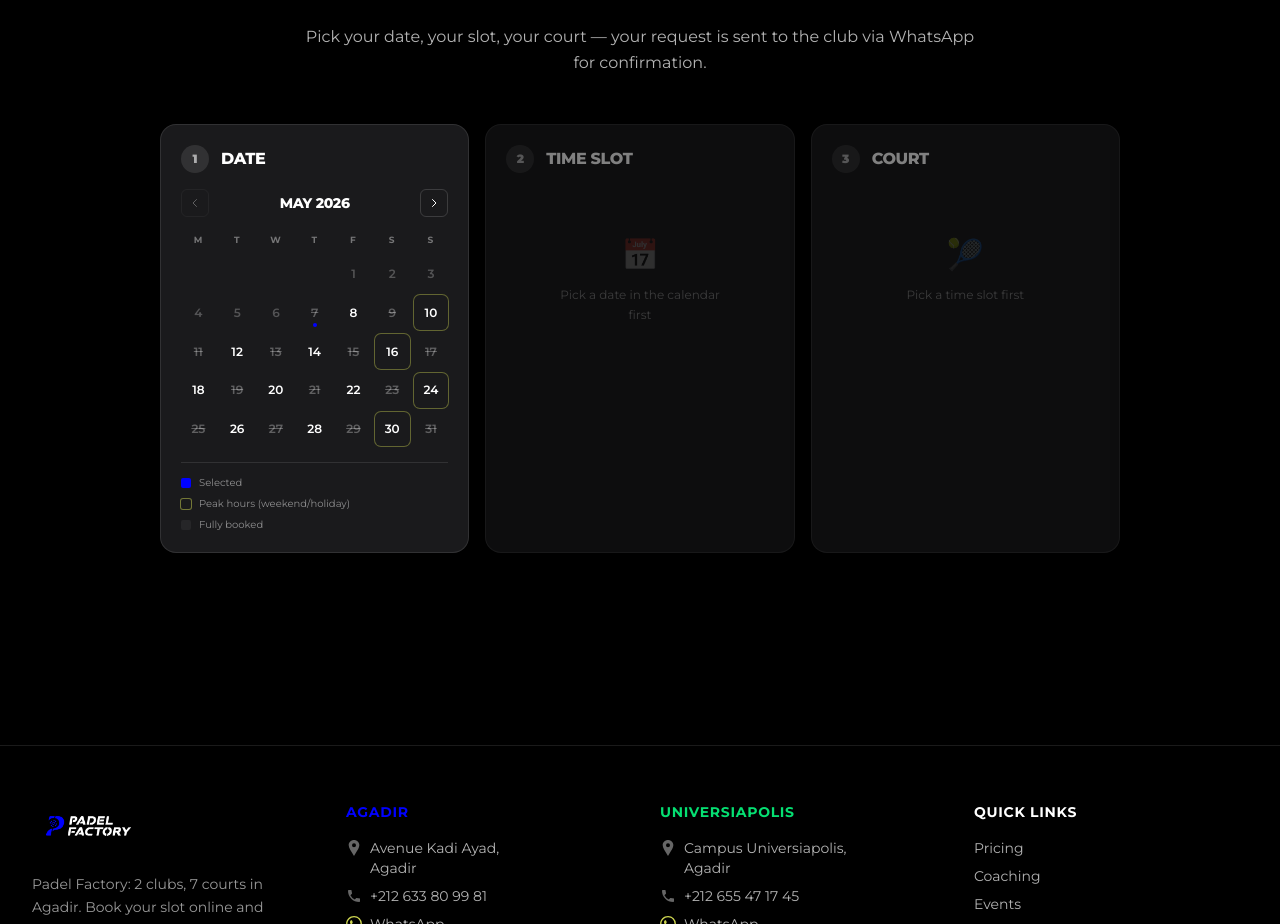
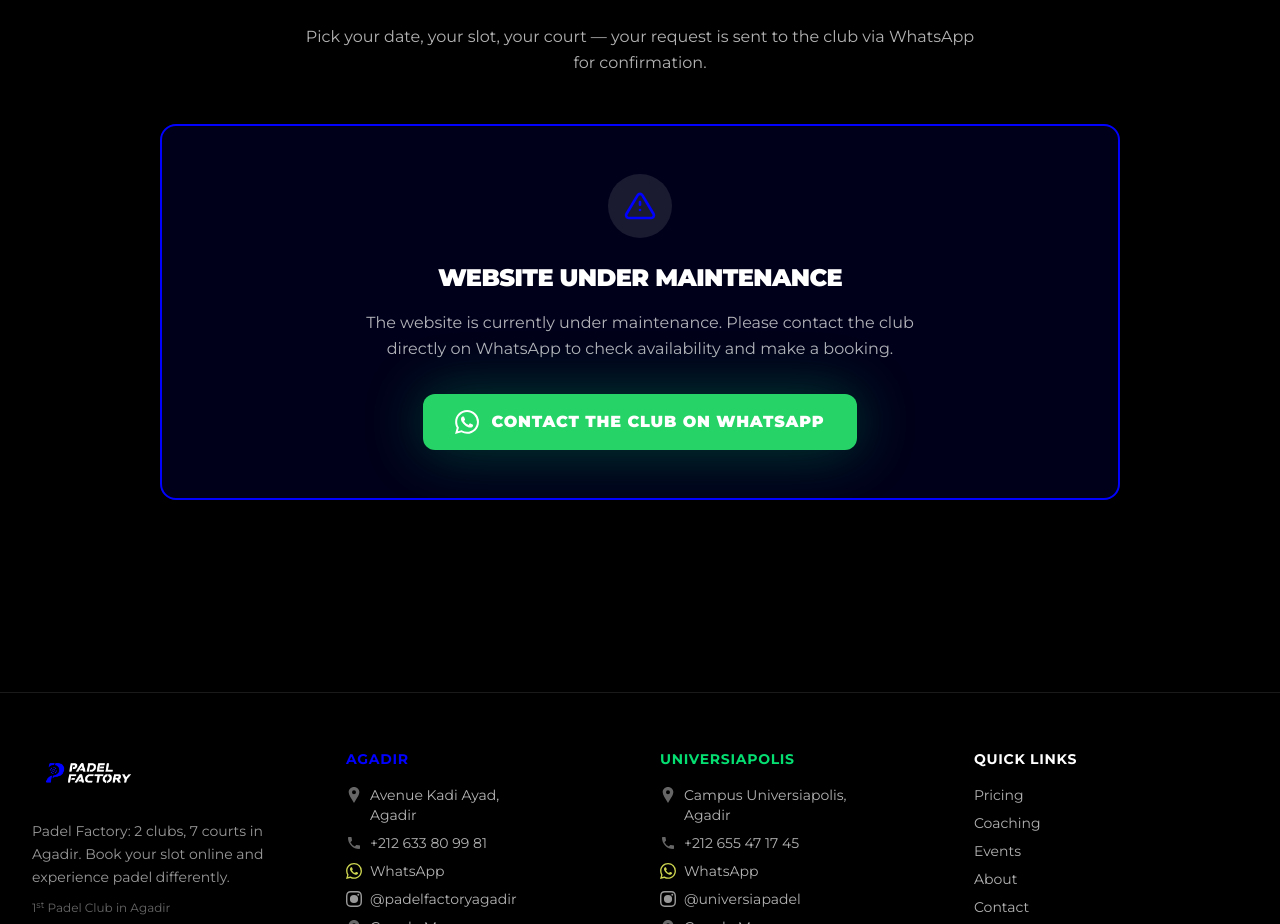
Before and after one commit to PadelFactoryAgadir/Site-Web-Claude, a Next.js app: page /en/agadir in a window 1280 px wide. Shown: the part 2480-3404 px from the top of the page. Built offline with nearby package versions, Linux system fonts and the light colour scheme.

Commit message:
block resa whtsapp

```diff
--- a/components/reservation/ReservationFlow.tsx
+++ b/components/reservation/ReservationFlow.tsx
@@ -24,6 +24,10 @@ interface ReservationFlowProps {
 /**
  * Wizard de réservation en 3 colonnes (desktop) / vertical (mobile).
  * Texte traduit dynamiquement FR/EN selon la locale courante.
+ *
+ * ⚠️ MAINTENANCE : le système de réservation en ligne est temporairement désactivé.
+ * Un message de maintenance est affiché à la place.
+ * Pour réactiver : supprimer le bloc "MAINTENANCE" ci-dessous.
  */
 export default function ReservationFlow({
   clubName,
@@ -34,6 +38,43 @@ export default function ReservationFlow({
 }: ReservationFlowProps) {
   const locale = useLocale();
   const isFr = locale === 'fr';
+
+  // ── MAINTENANCE ────────────────────────────────────────────────────────────
+  const whatsappLink = `https://wa.me/${whatsappNumber}`;
+  const accentColor = accent === 'blue' ? 'border-brand-blue' : 'border-brand-green';
+  const accentText = accent === 'blue' ? 'text-brand-blue' : 'text-brand-green';
+  const accentBg = accent === 'blue' ? 'bg-brand-blue/10' : 'bg-brand-green/10';
+
+  return (
+    <div className={`card p-8 sm:p-12 text-center border-2 ${accentColor} ${accentBg}`}>
+      <div className="w-16 h-16 rounded-full bg-white/10 flex items-center justify-center mx-auto mb-6">
+        <svg className={`w-8 h-8 ${accentText}`} fill="none" stroke="currentColor" strokeWidth={2} viewBox="0 0 24 24">
+          <path strokeLinecap="round" strokeLinejoin="round" d="M12 9v2m0 4h.01M10.29 3.86L1.82 18a2 2 0 001.71 3h16.94a2 2 0 001.71-3L13.71 3.86a2 2 0 00-3.42 0z" />
+        </svg>
+      </div>
+
+      <h3 className="text-xl sm:text-2xl font-black uppercase tracking-tight mb-4">
+        {isFr ? 'Site en maintenance' : 'Website under maintenance'}
+      </h3>
+
+      <p className="text-white/70 max-w-xl mx-auto leading-relaxed mb-8 text-base">
+        {isFr
+          ? 'Le site étant actuellement en maintenance, merci de contacter directement le club sur WhatsApp pour obtenir les disponibilités et réserver.'
+          : 'The website is currently under maintenance. Please contact the club directly on WhatsApp to check availability and make a booking.'}
+      </p>
+
+      <a
+        href={whatsappLink}
+        target="_blank"
+        rel="noopener noreferrer"
+        className="inline-flex items-center justify-center gap-3 px-8 py-4 rounded-xl font-black uppercase tracking-wider text-base bg-[#25D366] hover:bg-[#1eb858] text-white hover:scale-[1.02] active:scale-[0.98] transition-all shadow-glow-green"
+      >
+        <WhatsAppIcon />
+        {isFr ? 'Contacter le club sur WhatsApp' : 'Contact the club on WhatsApp'}
+      </a>
+    </div>
+  );
+  // ── FIN MAINTENANCE ────────────────────────────────────────────────────────
 
   const [date, setDate] = useState<Date | null>(null);
   const [slot, setSlot] = useState<TimeSlot | null>(null);
```
